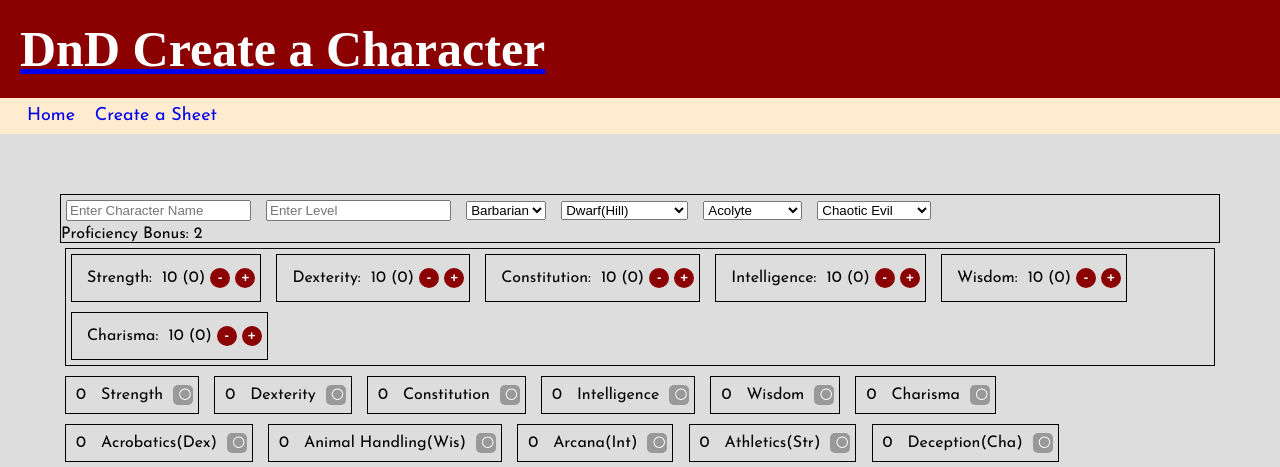
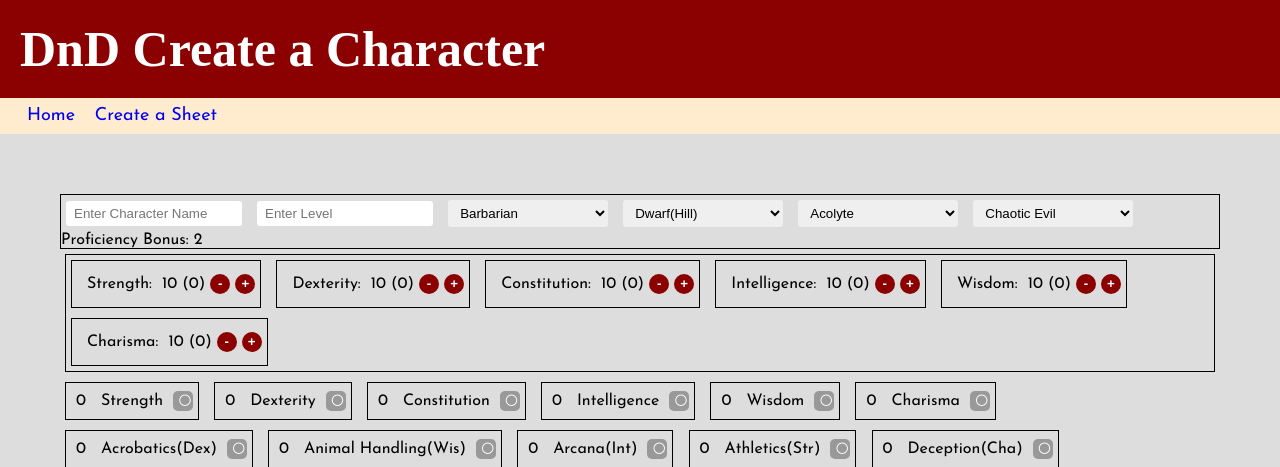
Before and after one commit to Ellie-Anna-Evans/dndcharactersheet, a web app: file public/chSheet.html in a window 1280 px wide. Shown: the top 467 px of the page. Run offline with its HTML, style and script files only (its server is not run), Linux system fonts and the light colour scheme; some libraries are stand-ins or nearby versions; some web fonts are replaced.

Commit message:
styled menus and input boxes, as much as possible before changing html

```diff
--- a/public/style.css
+++ b/public/style.css
@@ -33,6 +33,10 @@
 	background-color: #8b0000;
 }
 
+header a{
+	text-decoration: none;
+}
+
 body{
 	background-color: #dddddd;
 	margin: 0;
@@ -41,6 +45,26 @@
 
 main{
 	padding: 60px;
+}
+input{
+	width: 160px;
+	border: none;
+	background-color: #ffffff;
+	padding: 5px 8px;
+	border-radius: 3px;
+	border: 0px;
+}
+
+select{
+	width: 160px;
+	border:none;
+	overflow: hidden;
+	padding: 5px 8px;
+	border-radius: 3px;
+}
+
+select:focus{
+	outline: none;
 }
 
 #charInfo{
```
